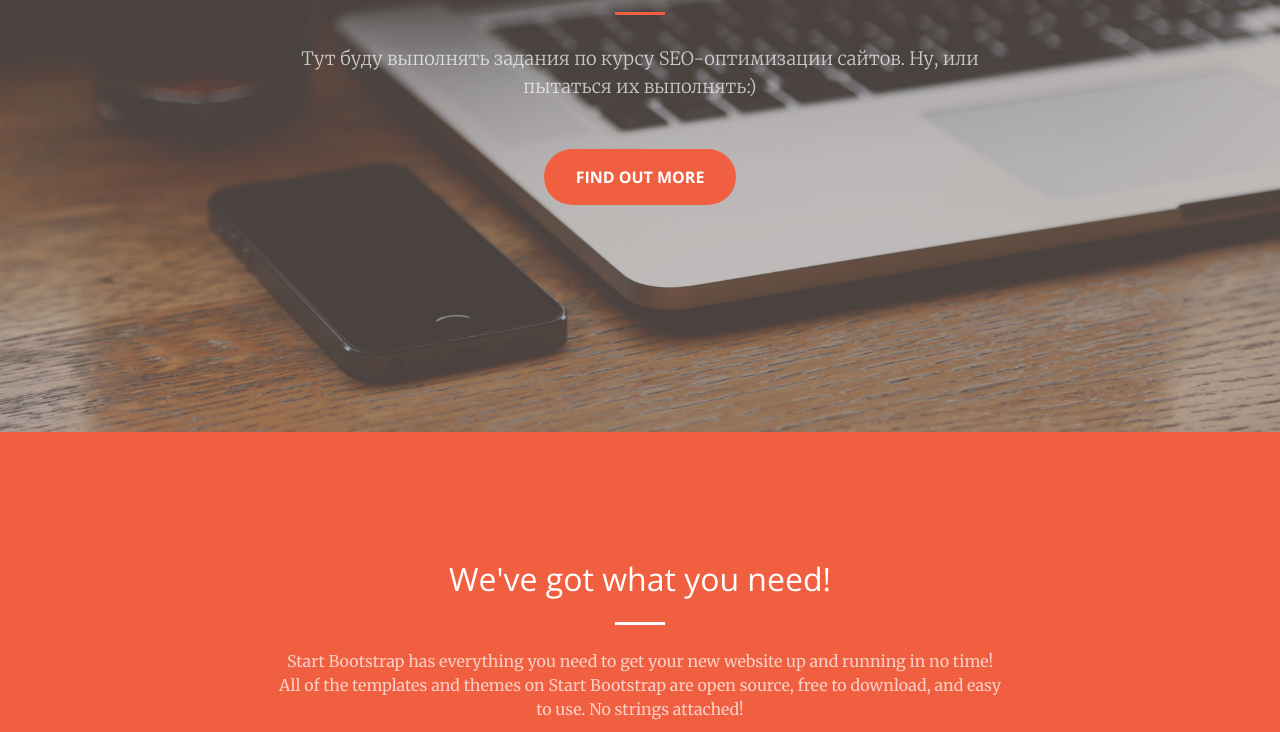
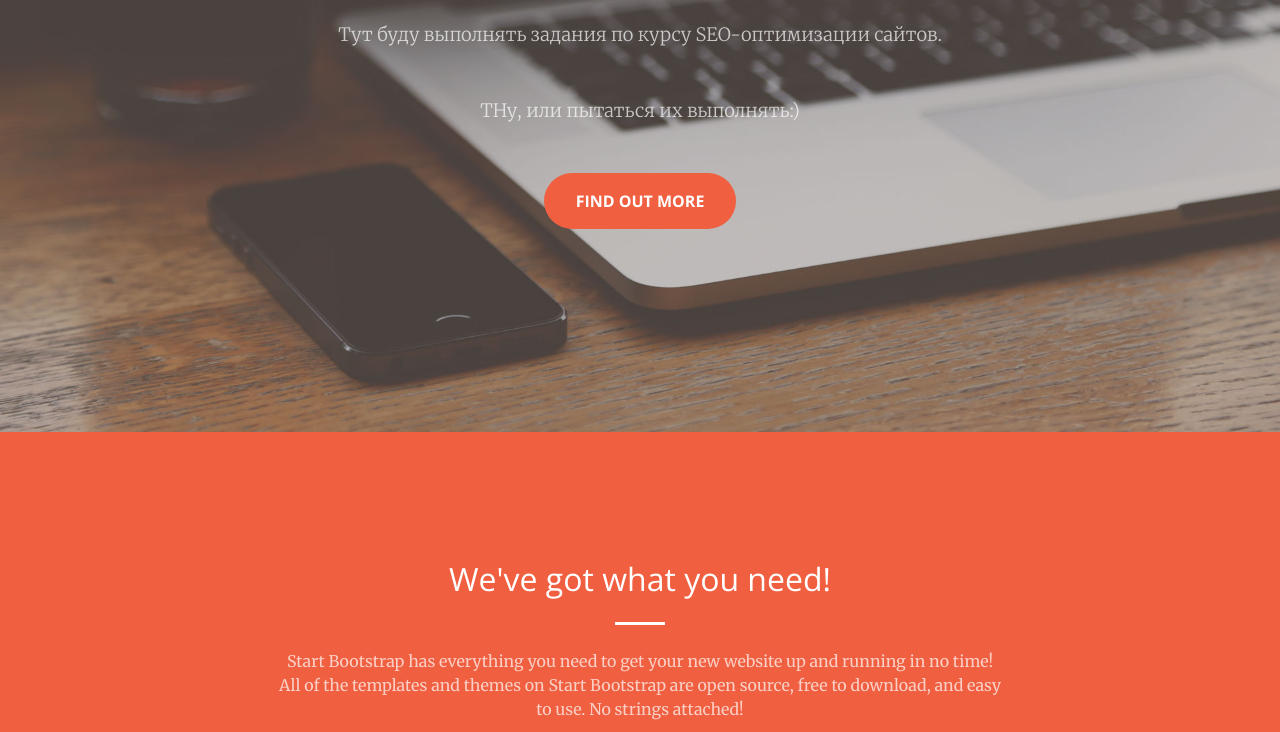
Before and after one commit to lovva/lovva.github.io, a plain HTML site: page index.html in a window 1280 px wide. Shown: the part 368-1100 px from the top of the page. Drawn offline with nearby package versions, Linux system fonts and the light colour scheme.

Commit message:
Update index.html

```diff
--- a/index.html
+++ b/index.html
@@ -106,8 +106,8 @@
             <hr>
           </div>
           <div class="col-lg-8 mx-auto">
-            <p class="text-faded mb-5">Тут буду выполнять задания по курсу SEO-оптимизации сайтов.
-              Ну, или пытаться их выполнять:)</p>
+            <p class="text-faded mb-5">Тут буду выполнять задания по курсу SEO-оптимизации сайтов.</p>
+            <p class="text-faded mb-5">ТНу, или пытаться их выполнять:)</p>
             <a class="btn btn-primary btn-xl js-scroll-trigger" href="#about">Find Out More</a>
           </div>
         </div>
```
